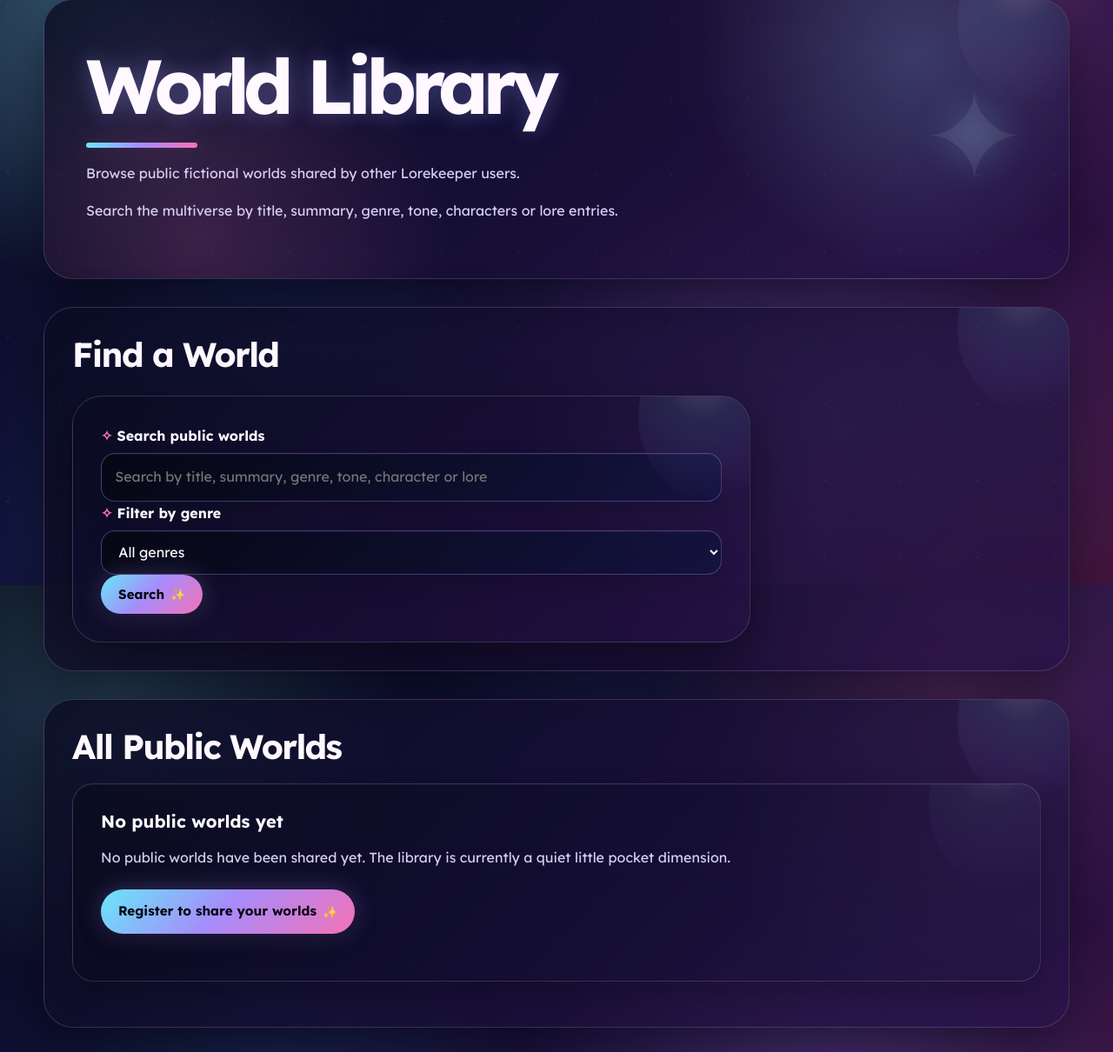
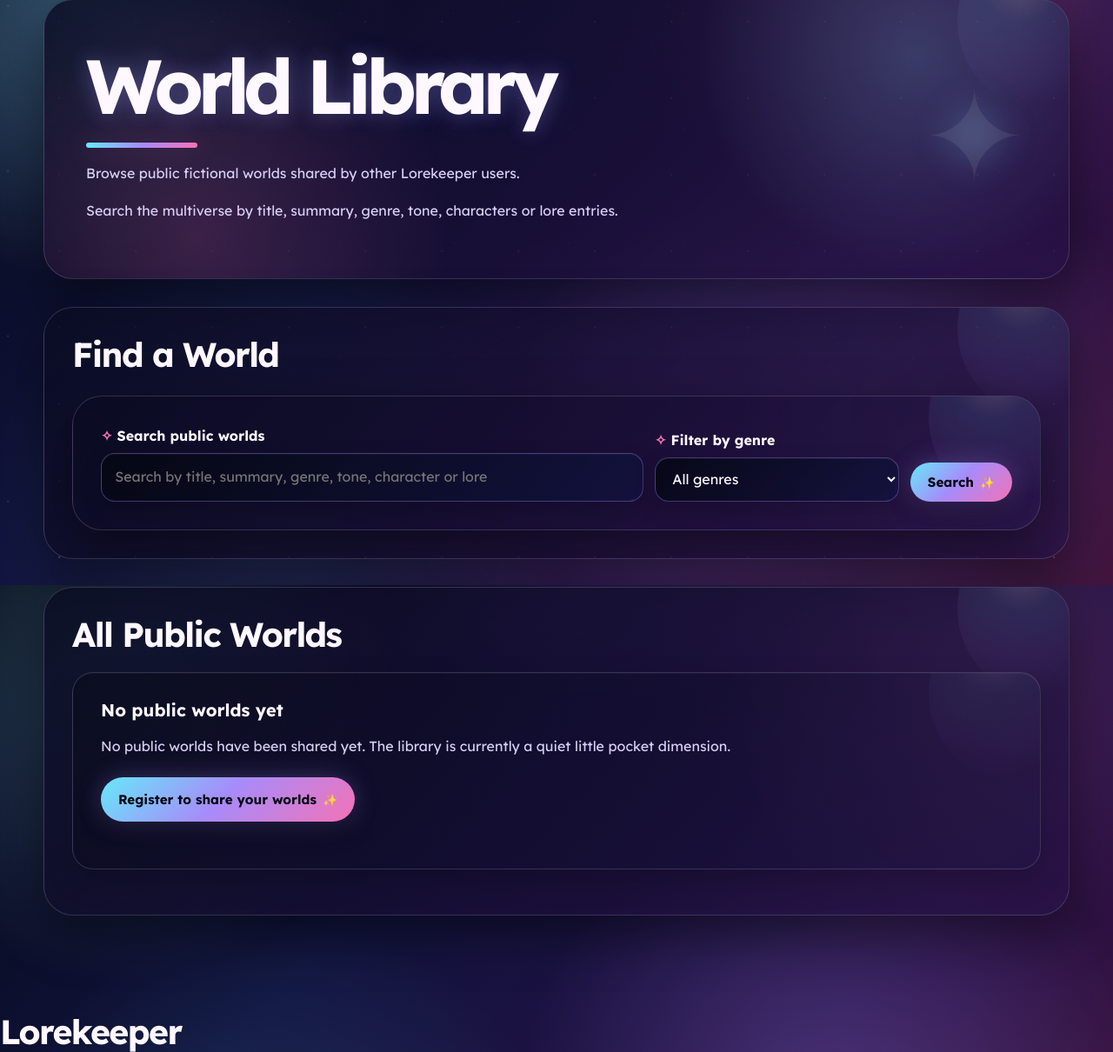
Before and after one commit to CtrlAltKismet/lorekeeper, a Django app: page /worlds/public in a window 1280 px wide. Shown: the part 127-1337 px from the top of the page at 87% size. Run offline with Django 5.2, Linux system fonts and the light colour scheme; data that the repository does not hold is empty.

Commit message:
Styled search and filter on forms

```diff
--- a/worlds/static/worlds/css/style.css
+++ b/worlds/static/worlds/css/style.css
@@ -1053,3 +1053,25 @@ input[type="checkbox"] {
 }
 
 /* Search / Filter Forms */
+
+.search-form,
+.filter-form {
+    display: grid;
+    grid-template-columns: minmax(230px, 1fr) minmax(190px, 0.45fr) auto;
+    gap: 0.8rem;
+    max-width: none;
+    align-items: end;
+}
+
+.search-form button,
+.filter-form button {
+    width: auto;
+    white-space: nowrap;
+}
+
+.search-form select,
+.filter-form select {
+    min-width: 170px;
+}
+
+/* Detail Pages and Lists */
```
